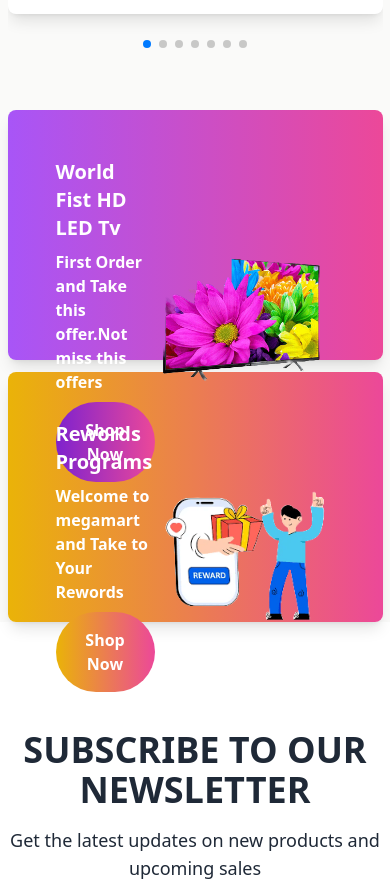
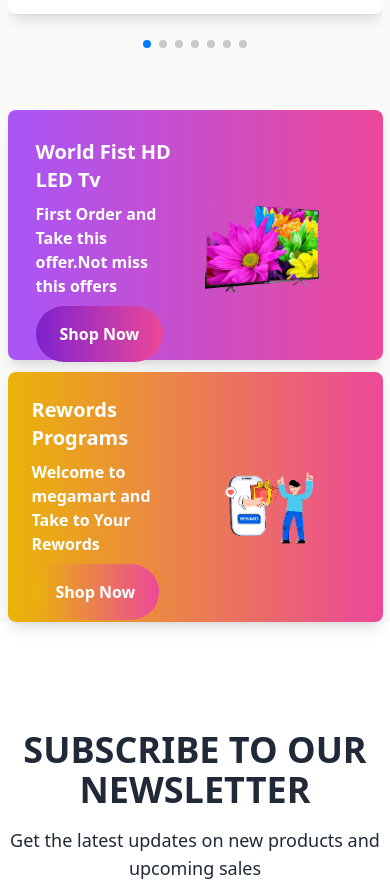
Before and after one commit to Rumon-Sarker/Mega_Mart_Client, a React (Vite) app: page / in a window 390 px wide. Shown: the part 3354-4250 px from the top of the page. Built offline with nearby package versions, Linux system fonts and the light colour scheme; no server answers.

Commit message:
CurrentTopSells respnsive

```diff
--- a/src/pages/Home/CurrentTopSells/CurrentTopSells.jsx
+++ b/src/pages/Home/CurrentTopSells/CurrentTopSells.jsx
@@ -86,7 +86,7 @@
             </div>
 
             <div className='flex-none gap-12 my-12 space-y-3 xl:space-y-0 lgl:space-y-0 lg:flex lgl:flex'>
-                <div className='w-full h-[250px] rounded-lg bg-gradient-to-r from-purple-500 to-pink-500 p-12 shadow-lg'>
+                <div className='w-full h-[250px] rounded-lg bg-gradient-to-r from-purple-500 to-pink-500 lgl:p-12 lg:p-8 p-7 shadow-lg'>
                     <div className="w-full xl:h-[200px] lgl:h-[160px]   transform transition hover:scale-105 duration-700 rounded-lg flex items-center">
                         {/* Left Side: Product Information */}
                         <div className="flex-1 space-y-2 text-white">
@@ -99,7 +99,7 @@
 
                         {/* Right Side: Product Image with same gradient background */}
                         <div className="flex-shrink-0 rounded-lg">
-                            <div className="relative xl:w-[250px] lg:-[200px] w-[180px] h-[200px] rounded-lg">
+                            <div className="relative xl:w-[250px] lg:-[200px] w-[180px] h-[100px] rounded-lg">
                                 <img
                                     src={ledTv} // Replace with your PNG image URL
                                     alt="ledTv"
@@ -109,7 +109,7 @@
                         </div>
                     </div>
                 </div>
-                <div className='w-full h-[250px] rounded-lg bg-gradient-to-r from-yellow-500 to-pink-500 p-12 shadow-lg'>
+                <div className='w-full h-[250px] rounded-lg bg-gradient-to-r from-yellow-500 to-pink-500 lgl:p-12 lg:p-10 md:p-8 p-6 shadow-lg'>
                     <div className="w-full xl:h-[200px] lgl:h-[160px]   transform transition hover:scale-105 duration-700 rounded-lg  flex  items-center">
                         {/* Left Side: Product Information */}
                         <div className="flex-1 space-y-2 text-white">
@@ -122,7 +122,7 @@
 
                         {/* Right Side: Product Image with same gradient background */}
                         <div className="flex-shrink-0 rounded-lg">
-                            <div className="relative xl:w-[250px] lgl:w-[200px] lg:-[200px] w-[180px] h-[200px] rounded-lg">
+                            <div className="relative xl:w-[250px] lg:-[200px] w-[180px] h-[100px] rounded-lg">
                                 <img
                                     src={rewordImg} // Replace with your PNG image URL
                                     alt="rewordImg"
```
